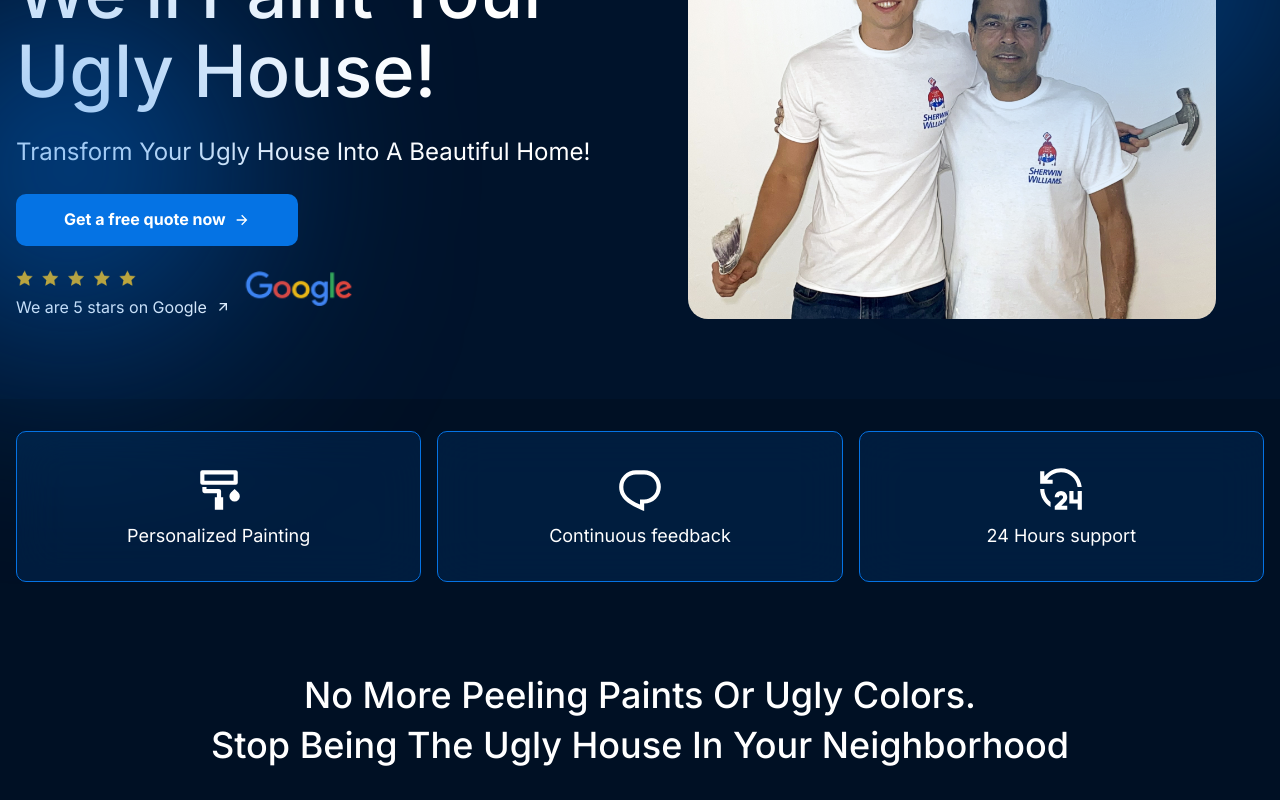
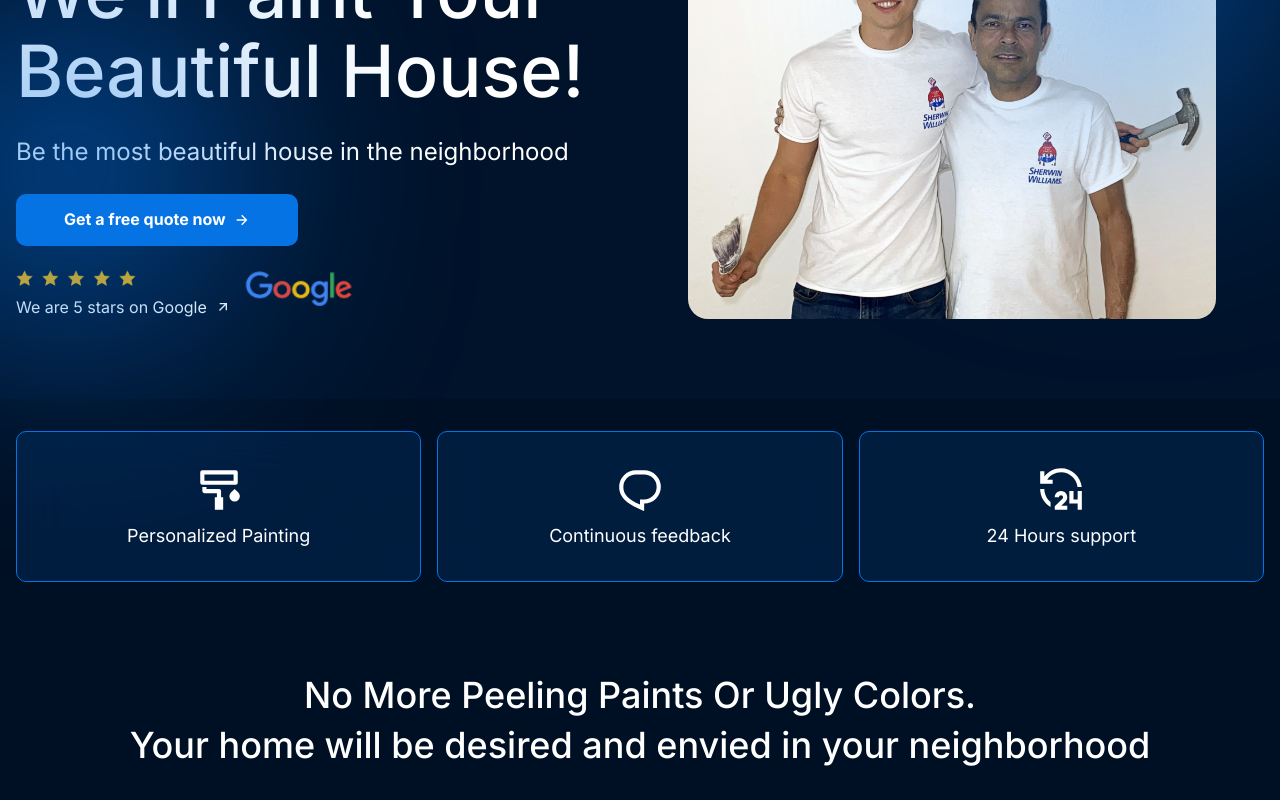
Before and after one commit to murilodacios/hhpainting, a Next.js app: page / in a window 1280 px wide. Shown: the part 280-1080 px from the top of the page. Built offline with nearby package versions, Linux system fonts and the light colour scheme.

Commit message:
Remove ugly

```diff
--- a/src/components/Hero.tsx
+++ b/src/components/Hero.tsx
@@ -29,10 +29,10 @@ export function Hero() {
                                     <Text fontSize={{ base: "xl", md: "2xl" }} color="#88C3FF">Professional Painters</Text>
                                 </Stack>
 
-                                <Text fontSize={{ base: "5xl", md: "7xl" }} fontWeight={500} lineHeight="1.1">We’ll Paint Your Ugly House!</Text>
+                                <Text fontSize={{ base: "5xl", md: "7xl" }} fontWeight={500} lineHeight="1.1">We’ll Paint Your Beautiful House!</Text>
 
                                 <Stack>
-                                    <Text fontSize={{ base: "xl", md: "2xl" }} color="#fff">Transform Your Ugly House Into A Beautiful Home!</Text>
+                                    <Text fontSize={{ base: "xl", md: "2xl" }} color="#fff">Be the most beautiful house in the neighborhood</Text>
                                 </Stack>
 
                                 <Stack spacing="8" direction={{ base: "column", md: "row" }}>
--- a/src/components/LastChance.tsx
+++ b/src/components/LastChance.tsx
@@ -14,7 +14,7 @@ export function LastChance() {
                     <Stack py="12" mt="6" spacing="2" align="center">
                         <Text fontWeight={500} fontSize={{ base: "2xl", md: "4xl" }} lineHeight="1.4" textAlign="center" pb="4">
                             Scrolled All The Way Down?<br></br>
-                            Transform Your Ugly House Into A Beautiful Home Now!
+                            Be the most beautiful house in the neighborhood now!
 
 
                         </Text>
--- a/src/components/Problem.tsx
+++ b/src/components/Problem.tsx
@@ -14,7 +14,7 @@ export function Problem() {
                     <Stack py="4" mt="6" spacing="2" align="center">
                         <Text fontWeight={500} fontSize={{ base: "2xl", md: "4xl" }} lineHeight="1.4" textAlign="center" pb="6">
                             No More Peeling Paints Or Ugly Colors.<br></br>
-                            Stop Being The Ugly House In Your Neighborhood
+                            Your home will be desired and envied in your neighborhood
 
                         </Text>
                         <Box>
--- a/src/components/QuemSomos.tsx
+++ b/src/components/QuemSomos.tsx
@@ -24,7 +24,7 @@ export function QuemSomos() {
                         </Text>
 
                         <Text fontSize="lg" fontWeight={400}>
-                            We are dedicated to bring the beauty your house deserves! With certified and legal professionals to transform your ugly house into a new home. Having painted over 100,000 ft^2 of ugliness into beauty, we don’t just care about your house – we care about you.
+                            We are dedicated to bring the beauty your house deserves! With certified and legal professionals to transform your house into a new home. Having painted over 100,000 ft^2 of ugliness into beauty, we don’t just care about your house – we care about you.
                             Get a certified free quote today so you can live in the beautiful home you deserve!
 
                         </Text>
--- a/src/pages/quote.tsx
+++ b/src/pages/quote.tsx
@@ -125,7 +125,7 @@ export default function Quote() {
 
                         <Stack>
                             <Text fontSize={{ base: "5xl", md: "7xl" }} fontWeight={500} lineHeight="1.1" color="white">Get a free quote now!</Text>
-                            <Text fontSize={{ base: "xl", md: "2xl" }} color="#88C3FF">Transform Your Ugly House Into A Beautiful Home!</Text>
+                            <Text fontSize={{ base: "xl", md: "2xl" }} color="#88C3FF">We'll Paint Your Beautiful House!</Text>
                         </Stack>
 
                         <Stack bg="#fff" borderRadius="10px" p="4" as="form" onSubmit={handleSubmit(onSubmit)}>
```
